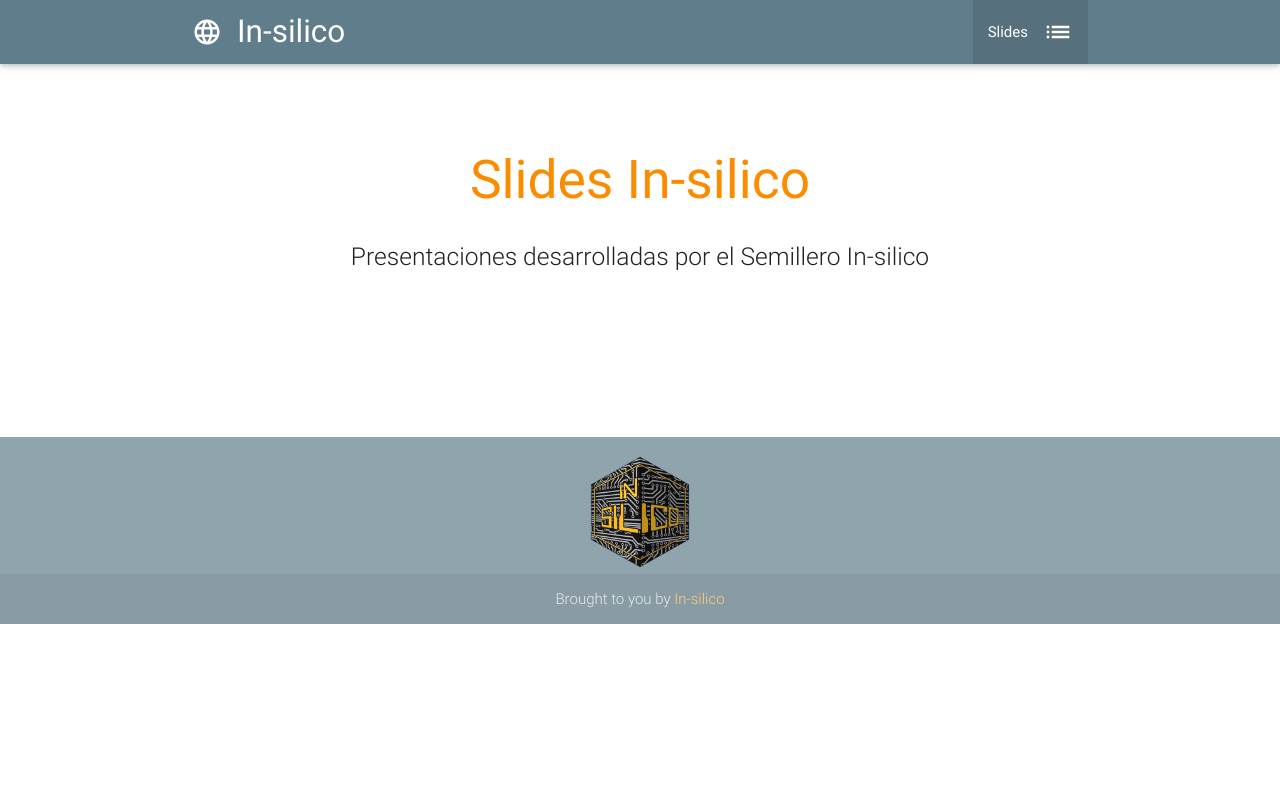
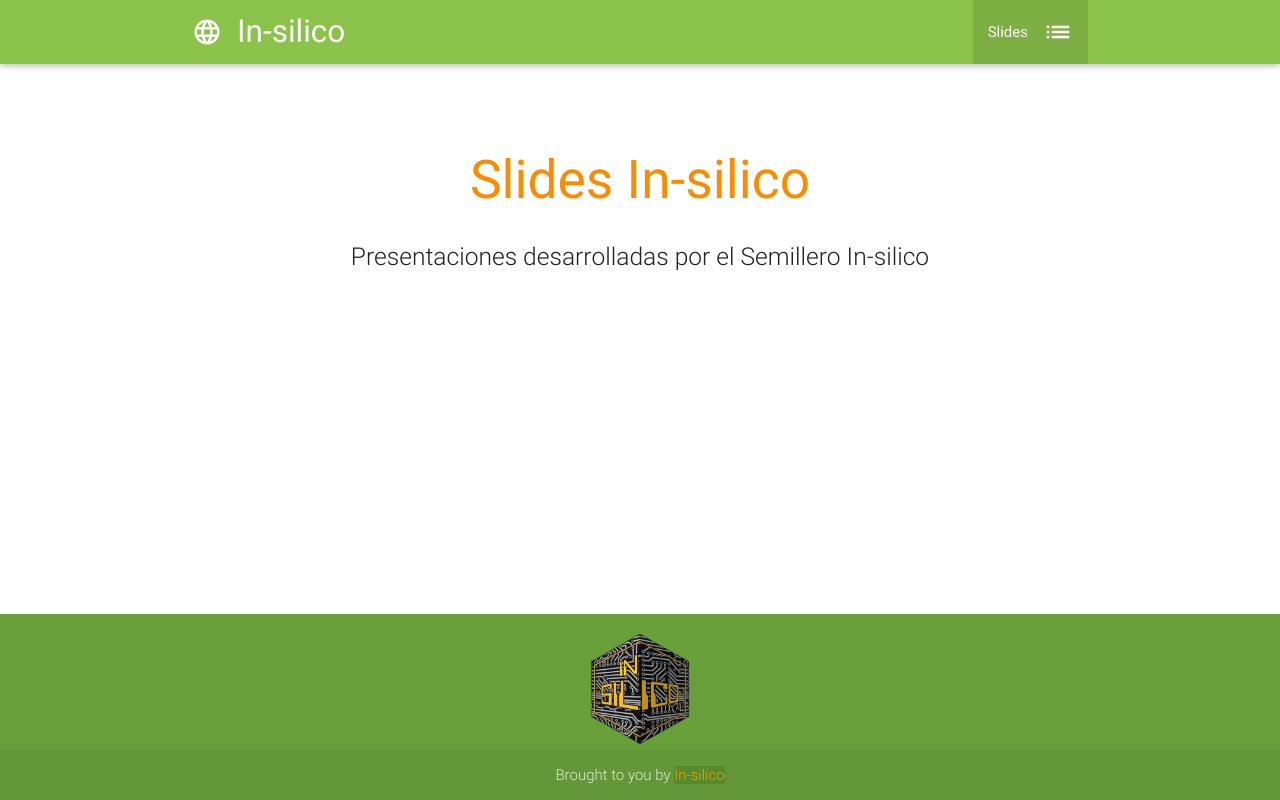
Before and after one commit to in-silico/slides, a website: page index.html in a window 1280 px wide. Drawn offline with Linux system fonts and the light colour scheme.

Commit message:
Updated Style

```diff
--- a/css/style.css
+++ b/css/style.css
@@ -24,3 +24,9 @@ a {
 .light a {
   color : black;
 }
+
+.page-footer {
+  position: absolute;
+  bottom: 0;
+  width: 100%;
+}
--- a/index.html
+++ b/index.html
@@ -1,4 +1,4 @@
-<!-- In-silico - Web Clasificatorio -->
+<!-- In-silico - Slides -->
 <!DOCTYPE html>
 <html lang="en">
   <head>
@@ -12,7 +12,7 @@
   </head>
   <body>
     <div class="navbar-fixed">
-      <nav class="blue-grey" role="navigation">
+      <nav class="teal light-green" role="navigation">
         <div class="nav-wrapper container"><a id="logo-container"  href="#" class="brand-logo"><i class="material-icons left">language</i>In-silico</a>
           <ul class="right hide-on-med-and-down">
             <li class="active"><a href="./index"><i class="material-icons right">list</i>Slides</a></li>
@@ -41,13 +41,12 @@
       <div class="section center">
         <div class="row">
 
-
         </div>
       </div>
     </div> <!-- /container -->
     <br />
 
-    <footer class="page-footer blue-grey lighten-2 center">
+    <footer class="page-footer light-green darken-2 center">
       <div class="container">
         <a href="//github.com/in-silico" target="_blank">
           <img src="./img/logo.png" width="110px"></img>
@@ -55,7 +54,7 @@
       </div>
       <div class="footer-copyright">
         <div class="container">
-        Brought to you by <a class="orange-text text-lighten-3" href="//github.com/in-silico" target="_blank">In-silico</a>
+        Brought to you by <a class="orange-text light-green darken-3" href="//github.com/in-silico" target="_blank">In-silico</a>
         </div>
       </div>
     </footer>
```
Also changed, not shown: package.json (+7 -7 lines).
